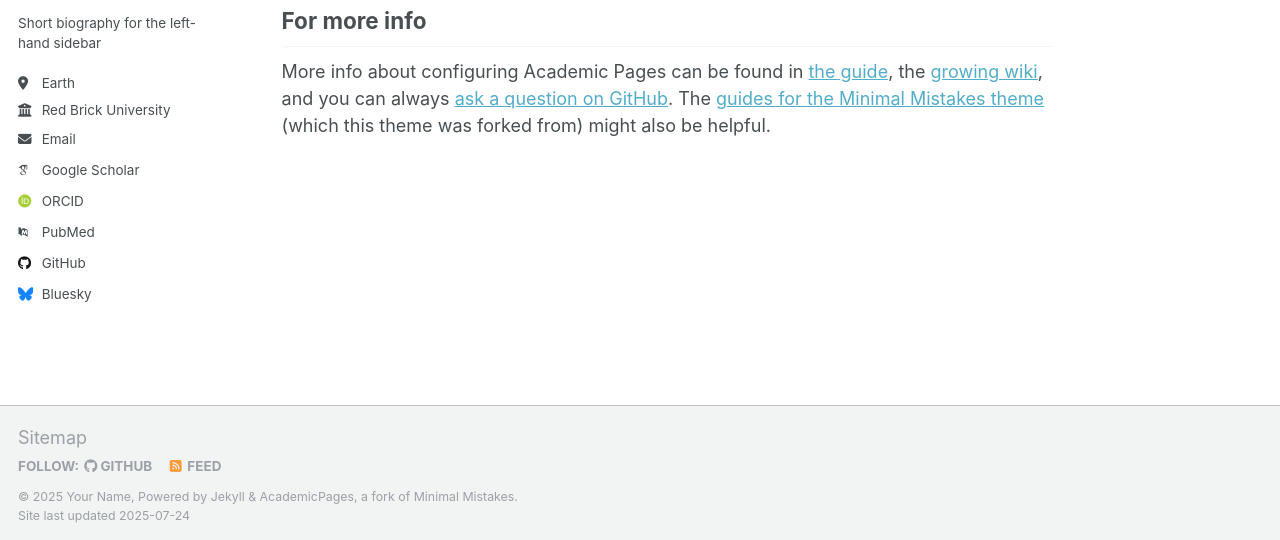
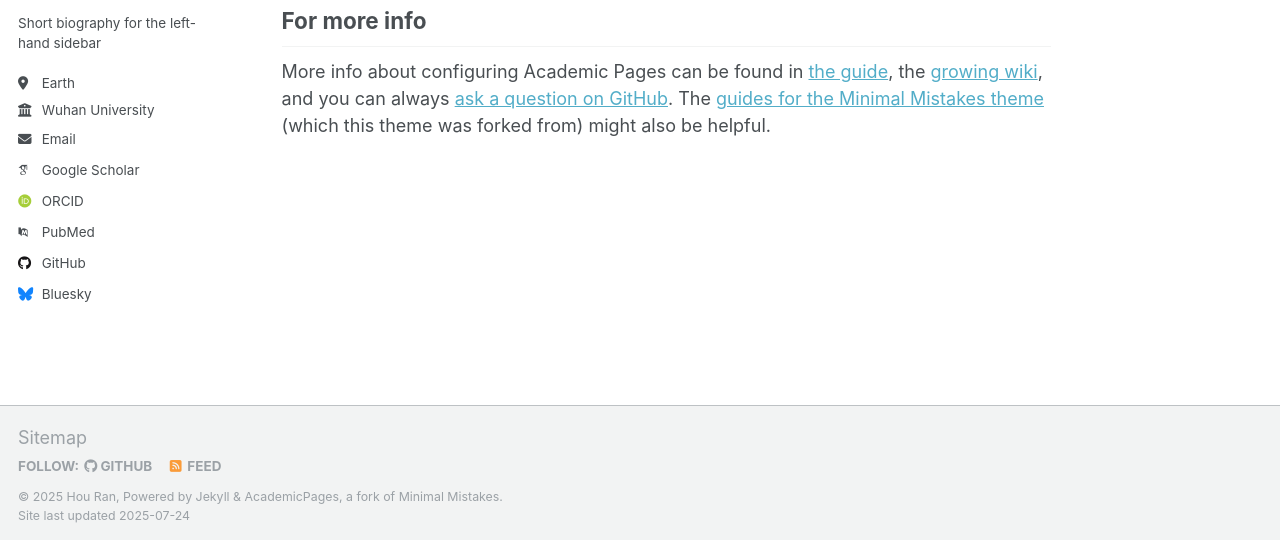
Before and after one commit to humanrights13/ranhou13, a Jekyll site: the page built from _pages/about.md, in a window 1280 px wide and 900 px high, scrolled down 2880 px. Shown: the part 357-897 px from the top of the window. Built offline with Jekyll 4.4.1, drawn with Linux system fonts in a browser that asks for light colours; some web fonts are replaced; a script that is not in the unit is left out.

Commit message:
Update _config.yml

```diff
--- a/_config.yml
+++ b/_config.yml
@@ -11,7 +11,7 @@ locale                   : "en-US"
 site_theme               : "default"
 title                    : "Hou Ran / Personal Website"
 title_separator          : "-"
-name                     : &name "Your Name"
+name                     : &name "Hou Ran"
 description              : &description "personal description"
 url: "https://ranhou13.github.io"
 baseurl: ""
@@ -27,9 +27,9 @@ author:
   pronouns         : # example: "she/her"
   bio              : "Short biography for the left-hand sidebar"
   location         : "Earth"
-  employer         : "Red Brick University"
+  employer         : "Wuhan University"
   uri              : # URL
-  email            : "none@example.org"
+  email            : "ranh54139@whu.edu.cn"
 
   # Academic websites
   academia         : # URL
```
